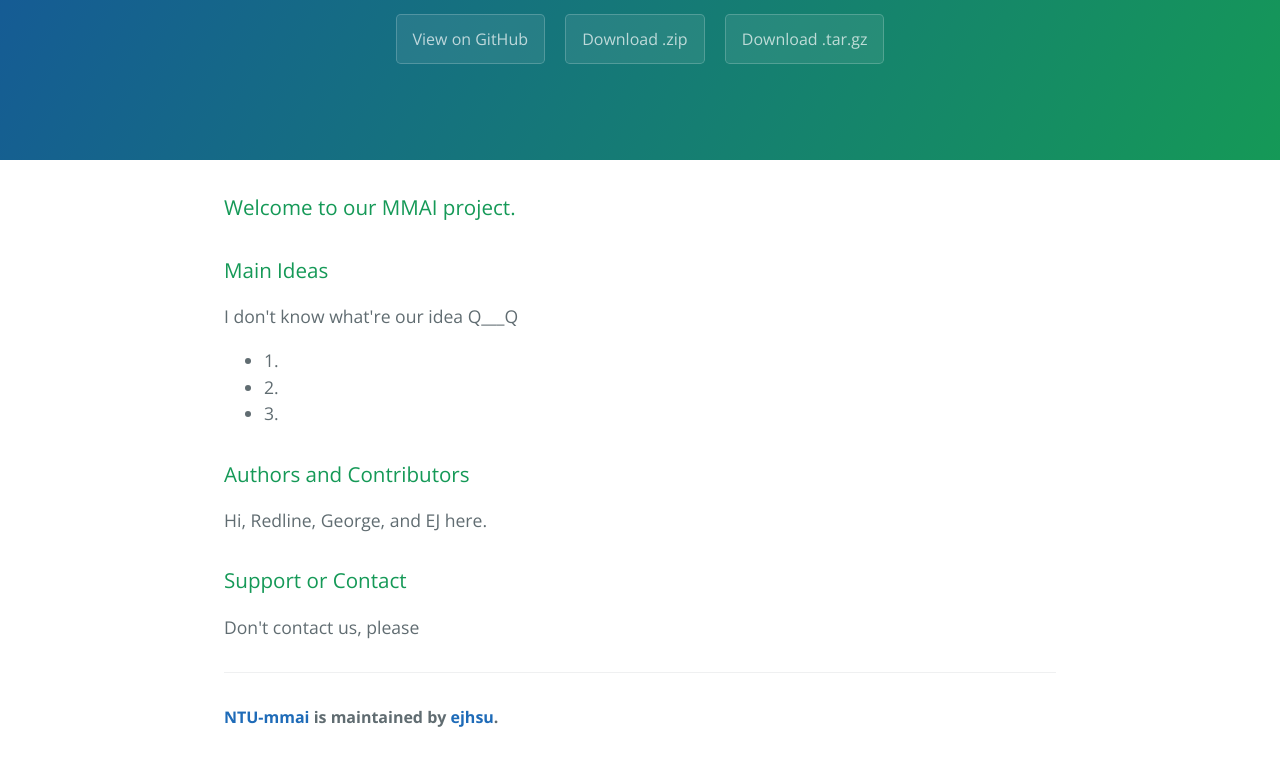
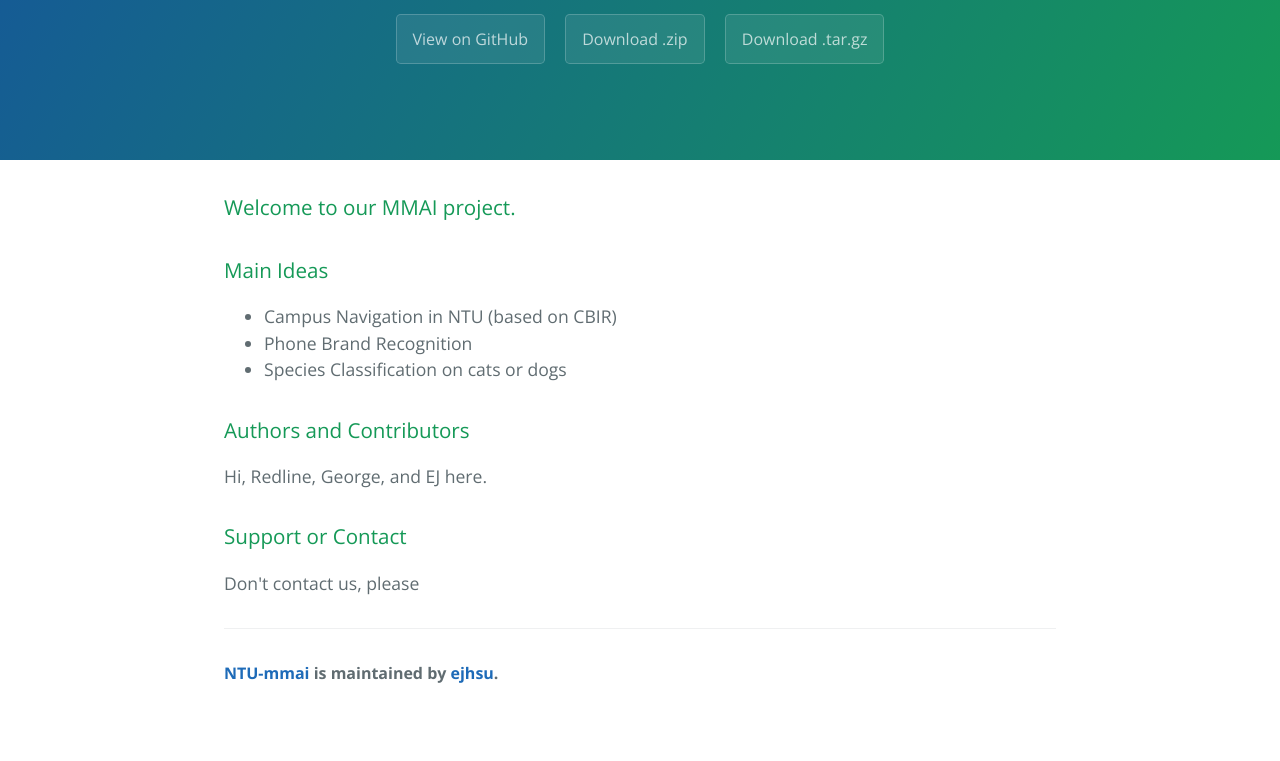
Before and after one commit to ejhsu/ntu-mmai, a plain HTML site: page index.html in a window 1280 px wide. Shown: the part 176-937 px from the top of the page. After the commit the page ends 893 px from the top, so only its background shows below. Drawn offline with nearby package versions, Linux system fonts and the light colour scheme.

Commit message:
add main ideas

```diff
--- a/index.html
+++ b/index.html
@@ -25,11 +25,11 @@
 <h3>
 <a id="main-ideas" class="anchor" href="#main-ideas" aria-hidden="true"><span class="octicon octicon-link"></span></a>Main Ideas</h3>
 
-<p>I don't know what're our idea Q___Q
+<p>
 	<ul>
-		<li>1. </li>
-		<li>2. </li>
-		<li>3. </li>
+		<li>Campus Navigation in NTU (based on CBIR)</li>
+		<li>Phone Brand Recognition</li>
+		<li>Species Classification on cats or dogs</li>
 	</ul>
 </p>
 
```
